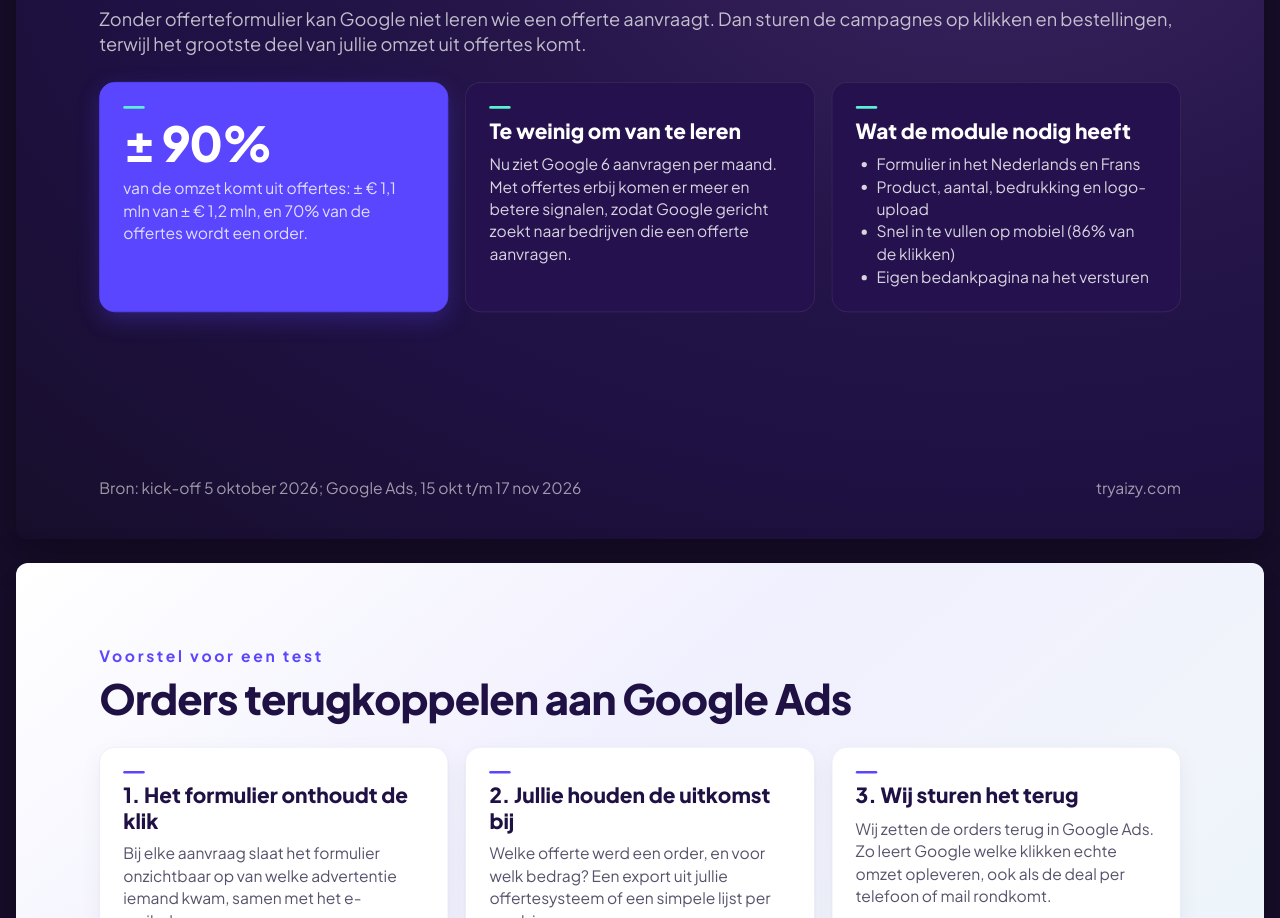
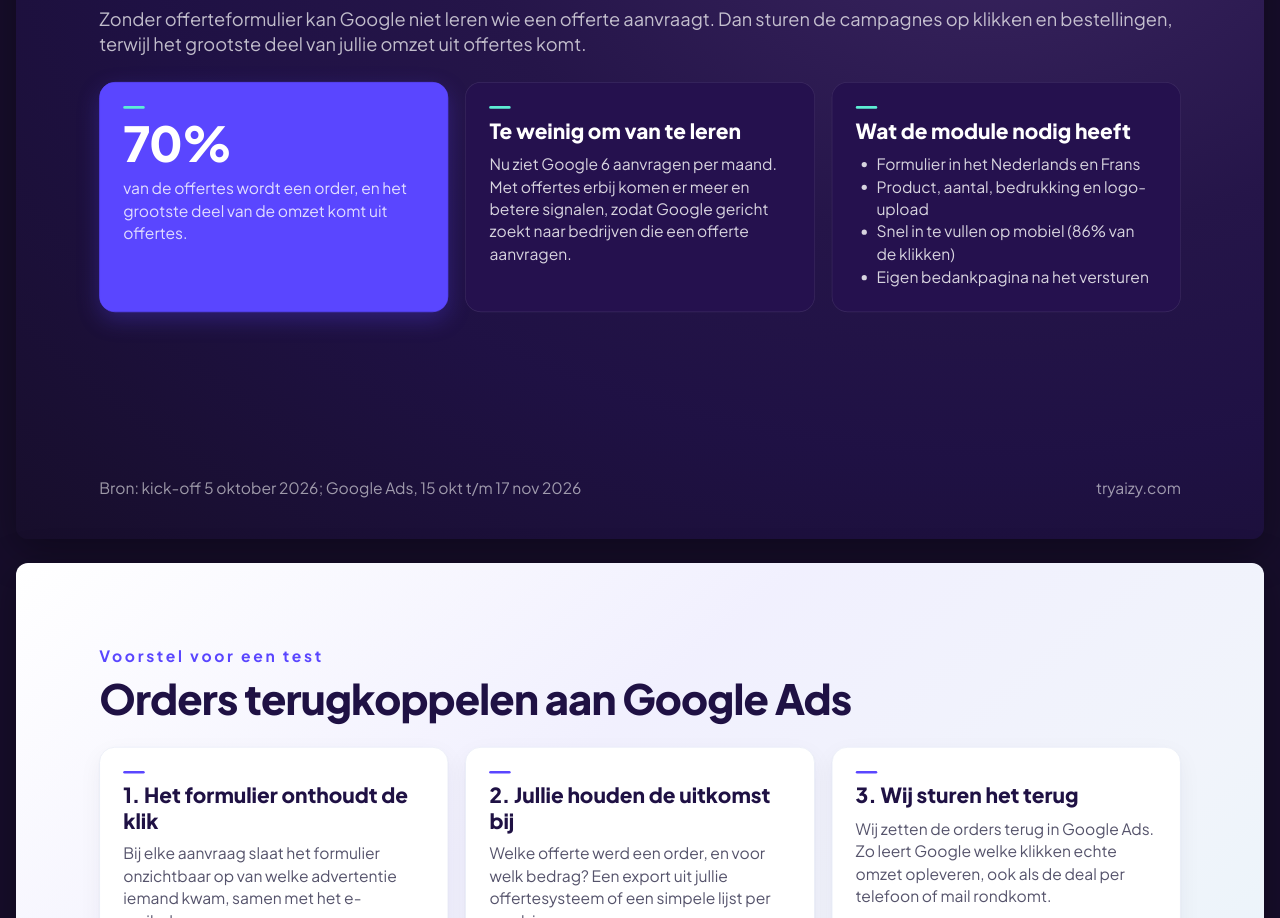
Before and after one commit to maxvangurp/ayano-evaluatie-nov-26, a plain HTML site: page index.html in a window 1280 px wide. Shown: the part 6721-7639 px from the top of the page. Drawn offline with Linux system fonts and the light colour scheme.

Commit message:
Offertekaart: onbevestigd ± 90% / € 1,1 mln vervangen door 70% orderkans en 'grootste deel van de omzet'
Co-Authored-By: Claude Opus 5.5 <noreply@anthropic.com>

```diff
--- a/index.html
+++ b/index.html
@@ -241,7 +241,7 @@ section.dark .fnote { color: rgba(255,255,255,0.58); }
 <p class="lead">Zonder offerteformulier kan Google niet leren wie een offerte aanvraagt. Dan sturen de campagnes op klikken en bestellingen, terwijl het grootste deel van jullie omzet uit offertes komt.</p>
 </div>
 <div class="grid3">
-<div class="card purple"><div class="rule"></div><p class="stat">± 90%</p><p class="ctext">van de omzet komt uit offertes: ± € 1,1 mln van ± € 1,2 mln, en 70% van de offertes wordt een order.</p></div>
+<div class="card purple"><div class="rule"></div><p class="stat">70%</p><p class="ctext">van de offertes wordt een order, en het grootste deel van de omzet komt uit offertes.</p></div>
 <div class="card ink"><div class="rule"></div><h3 class="ctitle">Te weinig om van te leren</h3><p class="ctext">Nu ziet Google 6 aanvragen per maand. Met offertes erbij komen er meer en betere signalen, zodat Google gericht zoekt naar bedrijven die een offerte aanvragen.</p></div>
 <div class="card ink"><div class="rule"></div><h3 class="ctitle">Wat de module nodig heeft</h3>
 <ul class="clist">
```
